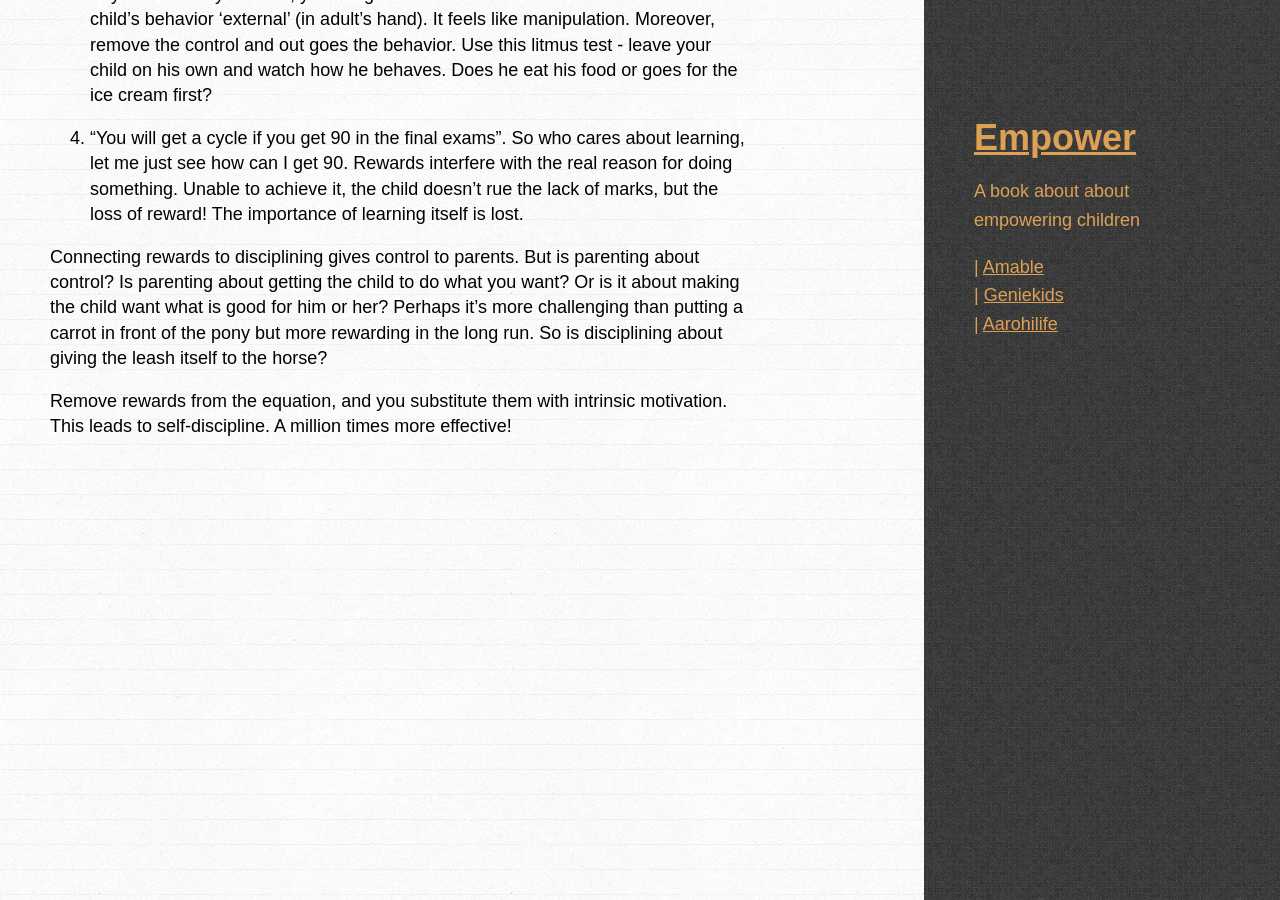
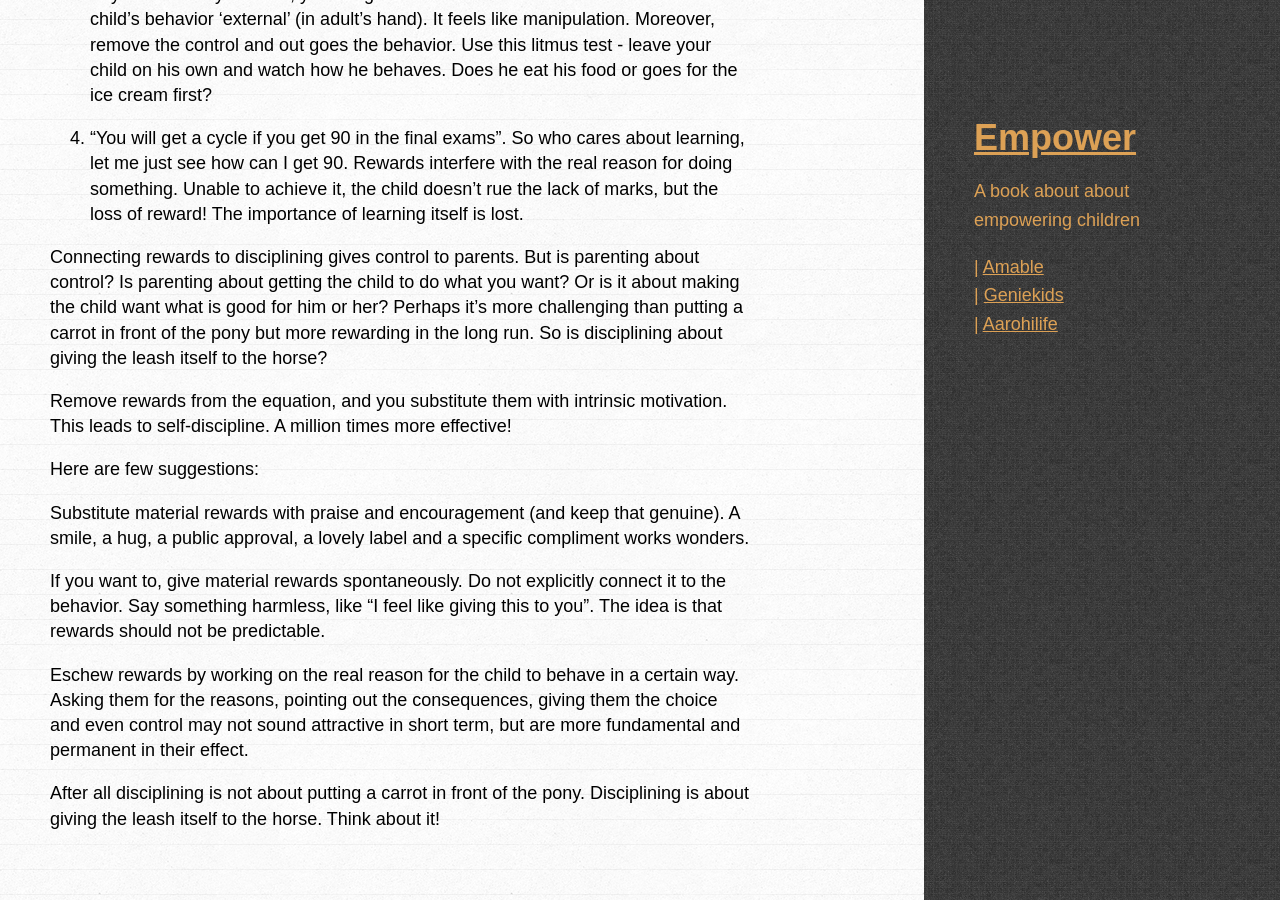
Before and after one commit to amitkaps/empower, a Jekyll site: the page built from _posts/2013-08-10-reward.md, in a window 1280 px wide and 900 px high, scrolled down 1041 px. Built offline with Jekyll 4.4.1, drawn with Linux system fonts in a browser that asks for light colours; some web fonts are replaced.

Commit message:
Updated 2013-08-10-reward.md

```diff
--- a/_posts/2013-08-10-reward.md
+++ b/_posts/2013-08-10-reward.md
@@ -27,3 +27,13 @@ According to us, rewards create more problems than solutions - both for the pare
 Connecting rewards to disciplining gives control to parents. But is parenting about control? Is parenting about getting the child to do what you want? Or is it about making the child want what is good for him or her? Perhaps it’s more challenging than putting a carrot in front of the pony but more rewarding in the long run. So is disciplining about giving the leash itself to the horse?
 
 Remove rewards from the equation, and you substitute them with intrinsic motivation. This leads to self-discipline. A million times more effective!
+
+Here are few suggestions:
+
+Substitute material rewards with praise and encouragement (and keep that genuine). A smile, a hug, a public approval, a lovely label and a specific compliment works wonders.
+
+If you want to, give material rewards spontaneously. Do not explicitly connect it to the behavior. Say something harmless, like "I feel like giving this to you". The idea is that rewards should not be predictable.
+
+Eschew rewards by working on the real reason for the child to behave in a certain way. Asking them for the reasons, pointing out the consequences, giving them the choice and even control may not sound attractive in short term, but are more fundamental and permanent in their effect.
+
+After all disciplining is not about putting a carrot in front of the pony. Disciplining is about giving the leash itself to the horse. Think about it!
```
